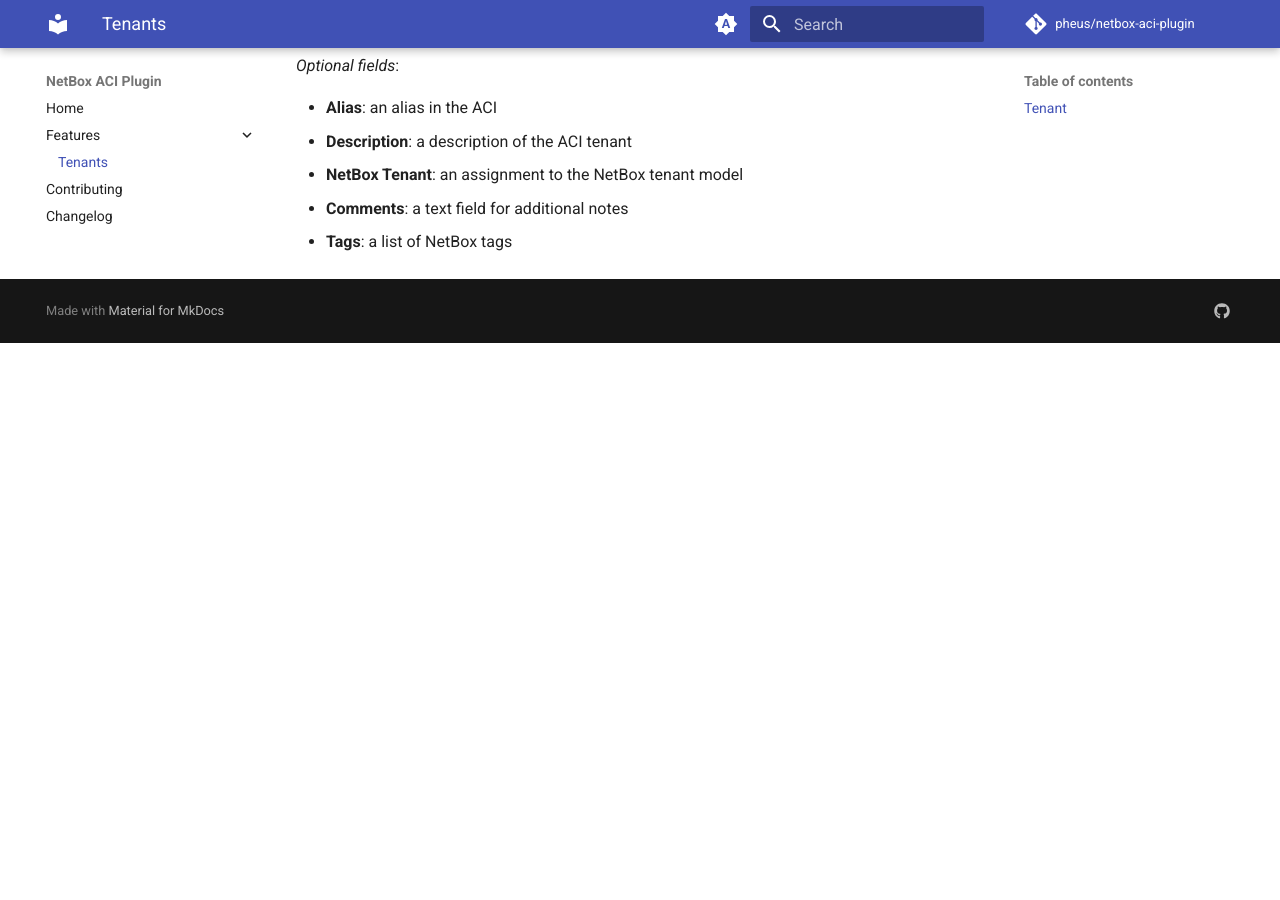
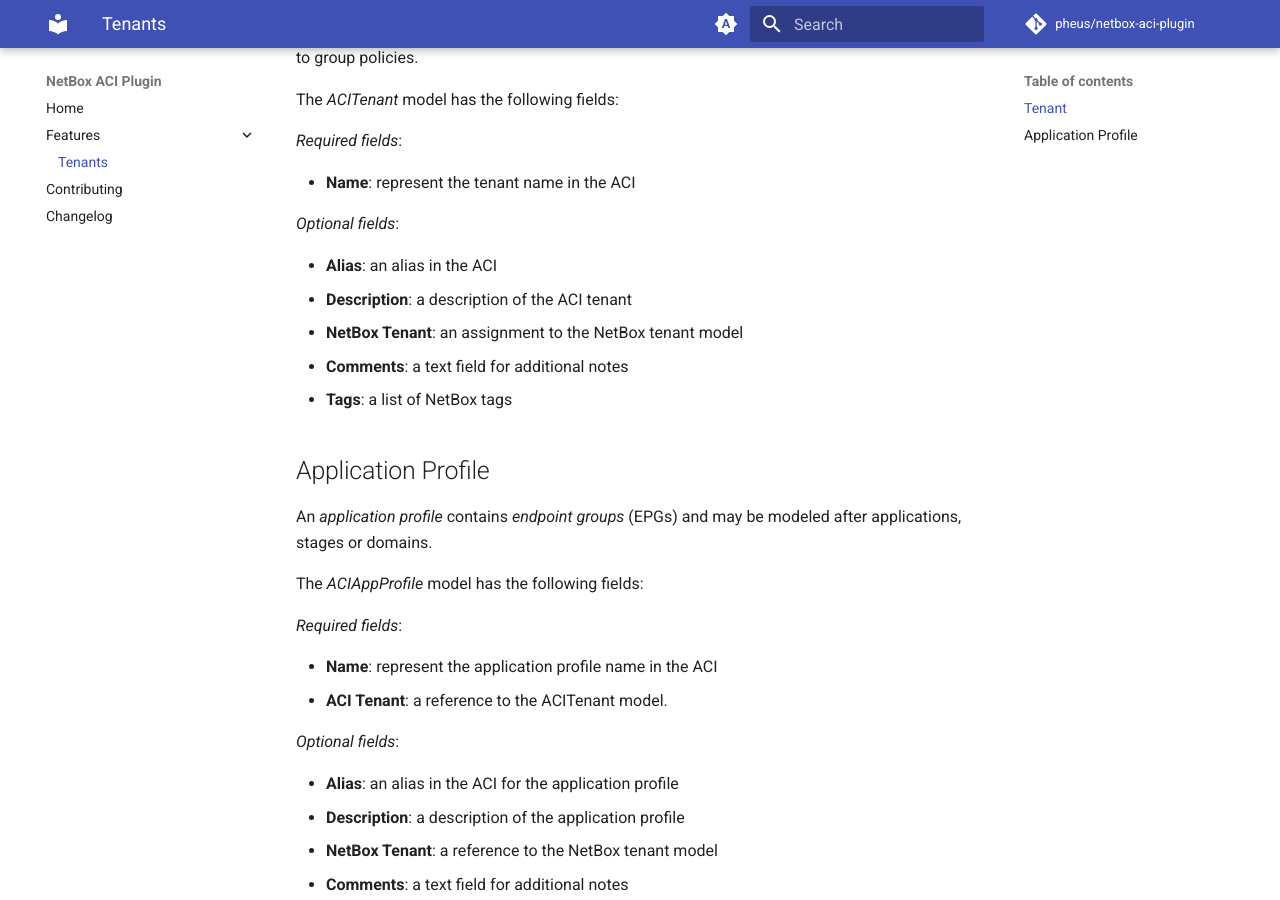
Before and after one commit to pheus/netbox-aci-plugin, an MkDocs documentation site: the page built from docs/features/tenants.md, in a window 1280 px wide and 900 px high, scrolled down 631 px. Built offline with MkDocs 1.6.1 and Material for MkDocs 9.7.7, drawn with Linux system fonts in a browser that asks for light colours; comment, search, counter and statistics services are not loaded; before the commit the page ends 974 px from its top, so only the background shows below that.

Commit message:
docs(appprofile): Add docs for ACIAppProfile

````diff
--- a/docs/features/tenants.md
+++ b/docs/features/tenants.md
@@ -5,8 +5,12 @@
 ```mermaid
 flowchart TD
     TN([Tenant])
+    AP(Application Profile)
     subgraph graphTN [Tenant]
         TN
+    end
+    subgraph graphAP [Application Profile]
+        TN -->|1:n| AP
     end
 ```
 
@@ -27,3 +31,22 @@
 - **NetBox Tenant**: an assignment to the NetBox tenant model
 - **Comments**: a text field for additional notes
 - **Tags**: a list of NetBox tags
+
+## Application Profile
+
+An *application profile* contains *endpoint groups* (EPGs) and may be modeled after applications, stages or domains.
+
+The *ACIAppProfile* model has the following fields:
+
+*Required fields*:
+
+- **Name**: represent the application profile name in the ACI
+- **ACI Tenant**: a reference to the ACITenant model.
+
+*Optional fields*:
+
+- **Alias**: an alias in the ACI for the application profile
+- **Description**: a description of the application profile
+- **NetBox Tenant**: a reference to the NetBox tenant model
+- **Comments**: a text field for additional notes
+- **Tags**: a list of NetBox tags
````
Also changed, not shown: README.md (+1 -0 lines).
